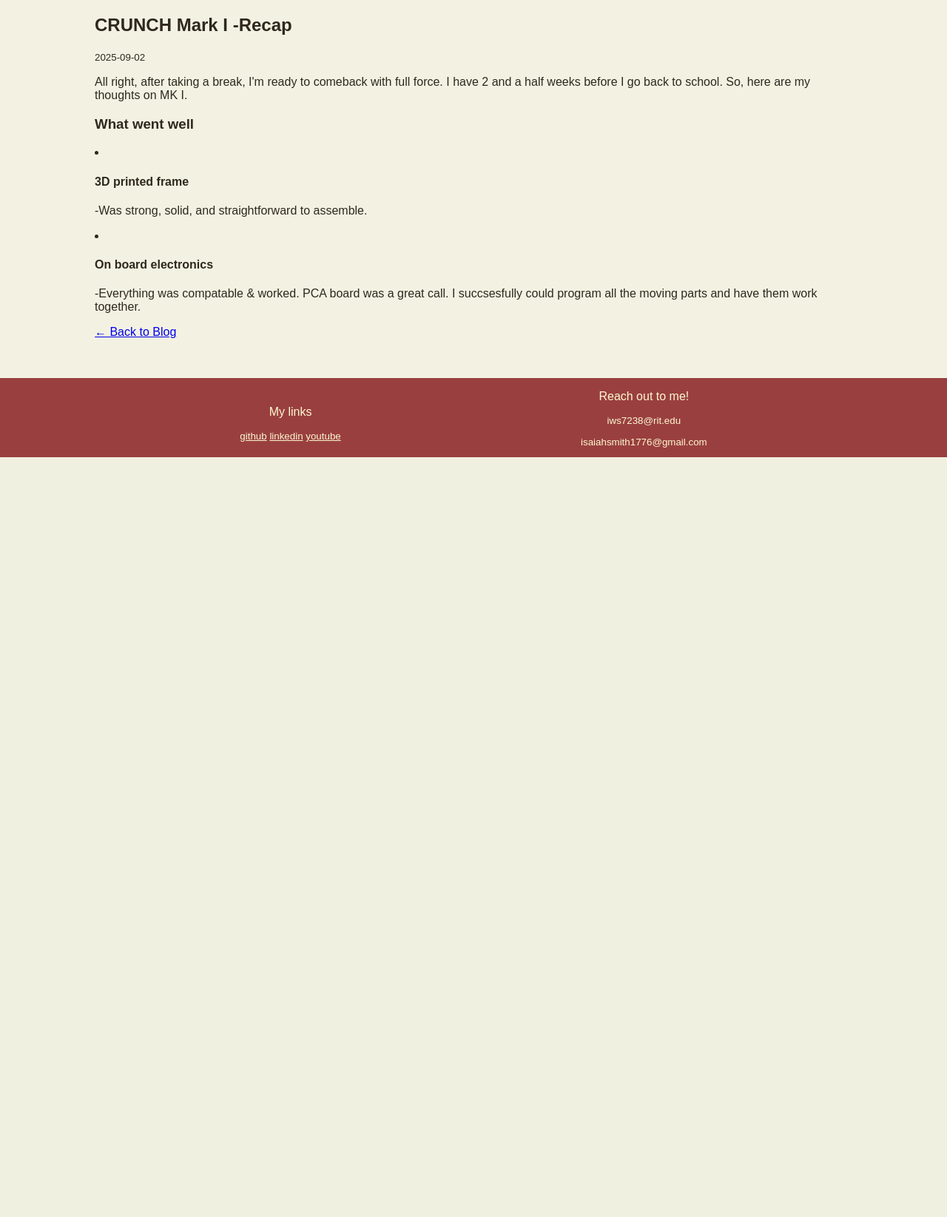
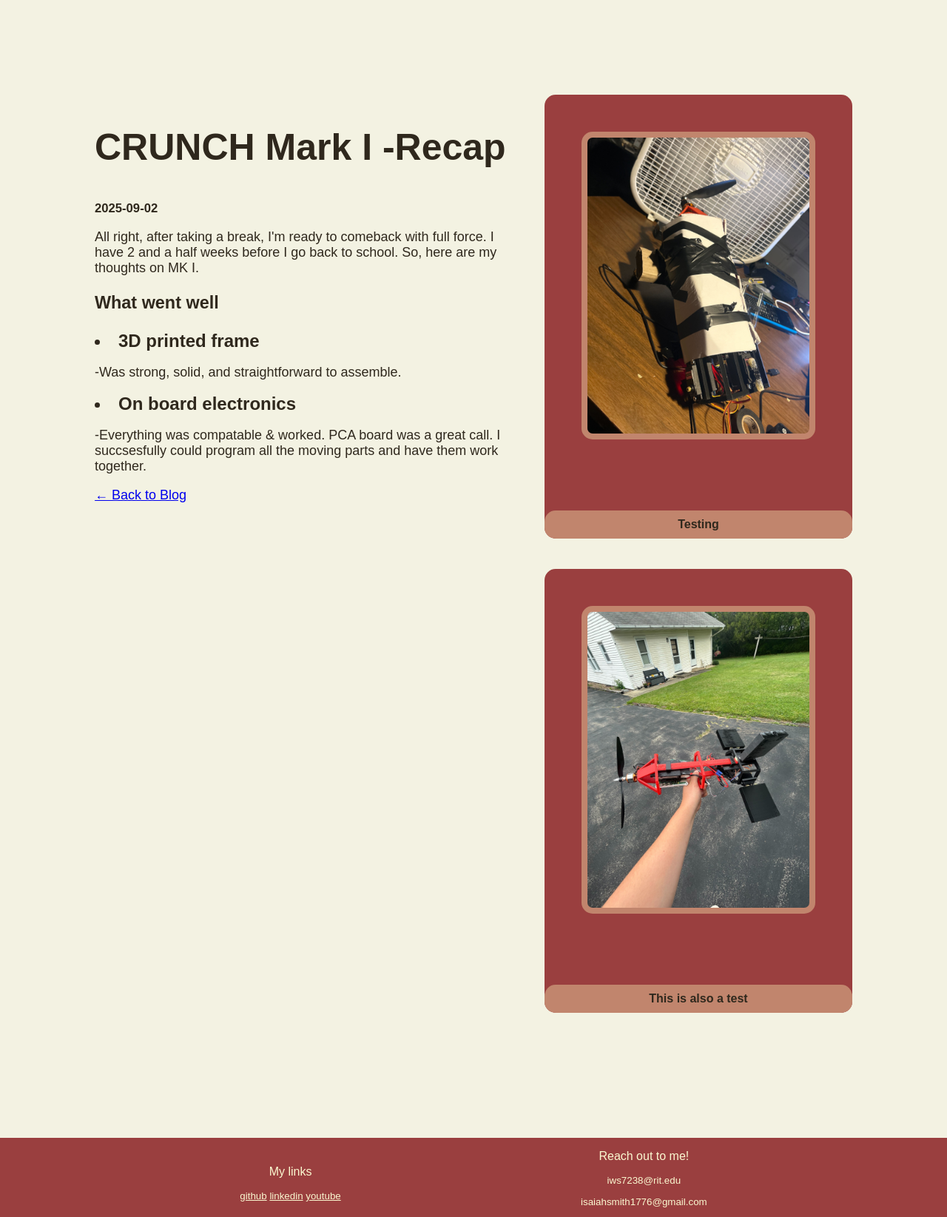
Before and after one commit to Blue-Safe/Personal_Website, a Flask app: a page that uses templates/post.html in a window 1280 px wide. Shown: the part 182-1827 px from the top of the page at 74% size. Before the commit the page ends 800 px from the top, so only its background shows below. Run offline with Flask 3, Linux system fonts and the light colour scheme.

Commit message:
Refined blog section, adding captions, proper img spacing, and made progress on the main blog page, adding a "milestone" section and another key pointing towards a boolean in the post dictionary, "highlight".

```diff
--- a/backend.py
+++ b/backend.py
@@ -8,15 +8,17 @@ posts = [
       "slug": "mark I recap",
       "title": "CRUNCH Mark I -Recap",
       "date": "2025-09-02",
+      "highlight": True,
       "summary":"...",
-      "body": "<p>All right, after taking a break, I'm ready to comeback with full force. I have 2 and a half weeks before I go back to school. So, here are my thoughts on MK I.</p> <h3> What went well </h3> <li> <h4> 3D printed frame</h4> <p>-Was strong, solid, and straightforward to assemble.</p></li> <li> <h4> On board electronics </h4> <p>-Everything was compatable & worked. PCA board was a great call. I succsesfully could program all the moving parts and have them work together.</p></li>",
-      "imgs": ["""<img src="{{ url_for('static', filename='images/MK1_coverON.jpg') }}">""",
-               """<img src="{{ url_for('static', filename='images/MK1_skelly.jpg') }}">"""]
+      "body": "<p>All right, after taking a break, I'm ready to comeback with full force. I have 2 and a half weeks before I go back to school. So, here are my thoughts on MK I.</p> <h3> What went well </h3> <li> 3D printed frame <p>-Was strong, solid, and straightforward to assemble.</p></li> <li>  On board electronics <p>-Everything was compatable & worked. PCA board was a great call. I succsesfully could program all the moving parts and have them work together.</p></li>",
+      "imgs": [("images/MK1_coverON.jpg","Testing"),
+               ("images/MK1_skelly.jpg","This is also a test")]
       },
       {
           "slug": "bluetooth gui",
           "title": "bluetooth gui",
           "date": "2025-08-02",
+          "highlight": False,
           "summary": "Made a GUI in python that communicated with the terminal to send signals over bluetooth",
           "body": "<p>Details...</p>"
       }
--- a/static/css/styles.css
+++ b/static/css/styles.css
@@ -123,11 +123,16 @@ main {
 /* ---------------------------------------------- blog stuff --------------------------------------------- */
 
 .blog-container {
+  font-size:30px;
   width: 50%;
   margin: 25px;
   border-radius: 10px;
   padding: 10px;
   background-color: var(--color-two);
+}
+
+.blog-container small {
+  font-size:20px;
 }
 
 li a {
@@ -144,19 +149,67 @@ li a:hover {
 
 }
 .bbc {
-  padding: 50 px;
+  justify-content:space-evenly;
+  align-items: center;
+  font-size:50px;
+  padding: 15 px;
   margin-left: 10%;
   margin-right: 10%;
 }
 
 .post {
   display:flex;
-  justify-content:space-evenly;
-  align-items: center;
-  margin-left:10%;
-  margin-right:10%;
+  align-self: flex-start;
+  margin: 10%;
 }
 
+
+.post h1 {
+font-size:50px;
+}
+.post small {
+  font-weight: bold;
+}
+.post li {
+  font-size: larger;
+  font-weight:bold;
+}
+.post p {
+  font-size:large;
+  font-weight:normal;
+}
 .post article {
+  font-size: 20px;
   align-items: left;
+  margin-right:3rem;
 }
+.imageSection {
+
+  justify-content: space-evenly;
+}
+
+.imageWrapper {
+  background-color: var(--color-one);
+  border-radius: 15px;
+}
+
+.imageSection img {
+  background-color: var(--color-two);
+  border-radius: 15px;
+  padding:8px;
+  height: auto;
+  width: 300px;
+  margin:50px;
+}
+
+.caption {
+  flex:1;
+  font-weight:bold;
+  text-align:center;
+  background-color: var(--color-two);
+  padding:10px;
+  border-radius:15px;
+  margin-top:10%;
+  margin-bottom:10%;
+
+}
--- a/templates/post.html
+++ b/templates/post.html
@@ -13,5 +13,19 @@
 
     <p class="blog_post"><a href="{{ url_for('blog') }}">← Back to Blog</a></p>
   </article>
+  <div class="imageSection">
+  {% if post.imgs%}
+  {% for img in post.imgs%}
+  <div class="imageWrapper">
+  <img src="{{ url_for('static', filename=img[0]) }}">
+  <div class="caption">
+    {{img[1]}}
+  </div>
+  </div>
+
+  {% endfor %}
+  {% endif %}
+
+</div>
 </div>
 {% endblock %}
```
Also changed, not shown: templates/blog.html (+17 -0 lines).
